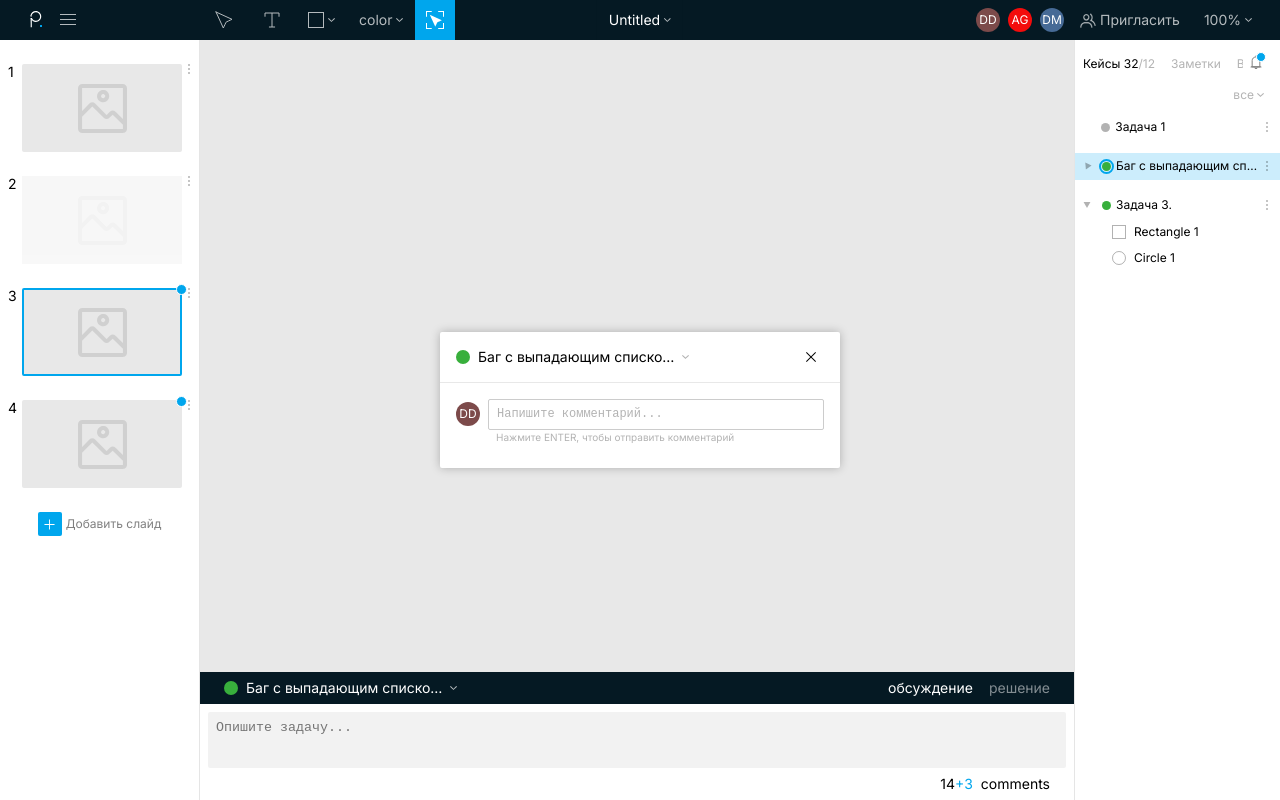
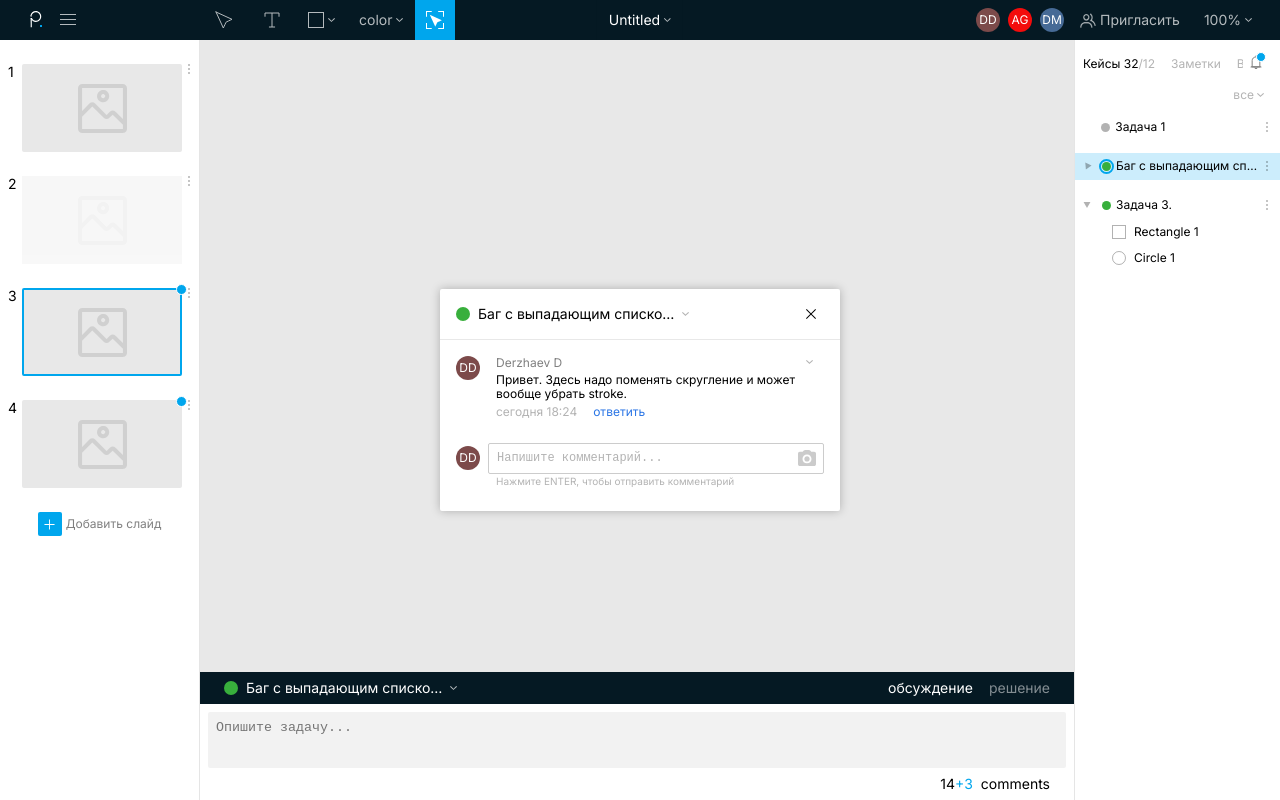
Before and after one commit to intro333/productium_web, a Vue app: page /case-tracker in a window 1280 px wide. Both pictures are taken after a click on the element "comments". Built offline with nearby package versions, Linux system fonts and the light colour scheme; what vue-device-detector would draw is missing.

Commit message:
Case comments.

```diff
--- a/src/assets/scss/common/cases.scss
+++ b/src/assets/scss/common/cases.scss
@@ -56,12 +56,15 @@
 .p-comments {
   max-width: 500px;
   padding: 16px 0 24px 0;
-  &-body {
+  &-list {
     display: flex;
     flex-direction: column;
   }
   &-padding {
     padding: 0 16px;
+  }
+  &-padding-2 {
+    padding: 0 24px 0 16px;
   }
   .pc {
     &-input-area {
@@ -71,7 +74,7 @@
         position: relative;
         display: flex;
       }
-      &-icon {
+      &-user {
         @include w-icon-user();
         margin-right: 8px;
         margin-top: 3px;
@@ -80,15 +83,30 @@
         box-sizing: border-box;
         border-radius: 2px;
         border: 1px solid rgb(0, 0, 0, .2);
-        padding: 7px 8px;
+        padding: 7px 30px 7px 8px;
         font-size: 12px;
-        width: calc(100% - 32px);
+        width: 100%;
         &-empty {
           height: 31px;
           &::placeholder {
             color: rgb(0, 0, 0, .3);
           }
         }
+        &-box {
+          position: relative;
+          width: calc(100% - 32px);
+          height: 31px;
+          &-edited {
+            height: 74px;
+          }
+        }
+      }
+      &-add-img {
+        position: absolute;
+        width: 18px;
+        height: 16px;
+        bottom: 8px;
+        right: 8px;
       }
       &-right {
         display: flex;
@@ -102,5 +120,55 @@
         margin-left: 40px;
       }
     }
+    &-comment-item {
+      position: relative;
+      display: flex;
+      margin-bottom: 24px;
+      &-user {
+        @include w-icon-user();
+        margin-right: 16px;
+      }
+      &-body {
+        display: flex;
+        flex-direction: column;
+        width: 320px;
+        &-name {
+          font-size: 12px;
+          color: rgb(0, 0, 0, .5);
+        }
+        &-message {
+          font-size: 12px;
+          margin-top: 4px;
+        }
+        &-bottom {
+          margin-top: 4px;
+          font-size: 12px;
+        }
+        &-date {
+          color: rgb(0, 0, 0, .3);
+          margin-right: 16px;
+        }
+        &-reply {
+          color: $color-link;
+          &:hover {
+            cursor: pointer;
+          }
+        }
+        &-img {
+          width: 7px;
+          height: 4px;
+          &-box {
+            position: absolute;
+            right: 0;
+            top: 0;
+            display: flex;
+            justify-content: center;
+            align-items: center;
+            width: 13px;
+            height: 13px;
+          }
+        }
+      }
+    }
   }
 }
--- a/src/components/includes/comment/CommentInputArea.vue
+++ b/src/components/includes/comment/CommentInputArea.vue
@@ -1,14 +1,20 @@
 <template>
   <div class="pc-input-area p-comments-padding">
     <div class="pc-input-area-left">
-      <div class="pc-input-area-icon"
+      <div class="pc-input-area-user"
            :style="{'background-color': currentUserInfo.color}"
       >{{currentUserInfo.shortUserName}}</div>
-      <textarea v-model="text"
-                rows="4"
-                class="pc-input-area-text p-textarea-custom scroll-textarea"
-                :class="{'pc-input-area-text-empty': textIsEmpty()}"
-                placeholder="Напишите комментарий..."></textarea>
+      <div class="pc-input-area-text-box"
+           :class="{'pc-input-area-text-box-edited': !textIsEmpty()}">
+        <textarea v-model="text"
+                  rows="4"
+                  class="pc-input-area-text p-textarea-custom scroll-textarea"
+                  :class="{'pc-input-area-text-empty': textIsEmpty()}"
+                  placeholder="Напишите комментарий..."></textarea>
+        <img src="@/assets/img/common/media/addImageIcon.svg"
+             class="pc-input-area-add-img"
+             alt="">
+      </div>
     </div>
     <div class="pc-input-area-right">
       <span class="pc-input-area-descr">Нажмите ENTER, чтобы отправить комментарий</span>
--- /dev/null
+++ b/src/components/includes/comment/CommentItem.vue
@@ -0,0 +1,27 @@
+<template>
+  <div class="pc-comment-item">
+    <div class="pc-comment-item-user"
+         :style="{'background-color': comment.user.color}"
+    >{{comment.user.shortUserName}}</div>
+    <div class="pc-comment-item-body">
+      <span class="pc-comment-item-body-name">{{comment.user.userName}}</span>
+      <span class="pc-comment-item-body-message">{{comment.message}}</span>
+      <div class="pc-comment-item-body-bottom">
+        <span class="pc-comment-item-body-date">сегодня 18:24</span>
+        <span class="pc-comment-item-body-reply">ответить</span>
+      </div>
+    </div>
+    <div class="pc-comment-item-body-img-box">
+      <img src="@/assets/img/common/selectArrowGrey.svg"
+           class="pc-comment-item-body-img"
+           alt="">
+    </div>
+  </div>
+</template>
+
+<script>
+export default {
+  name: "CommentItem",
+  props: ['comment'],
+}
+</script>
--- a/src/components/modals/central/CommentsModal.vue
+++ b/src/components/modals/central/CommentsModal.vue
@@ -1,7 +1,9 @@
 <template>
   <div class="p-comments scroll-y-container">
-    <div class="p-comments-body">
-
+    <div class="p-comments-list p-comments-padding-2">
+      <CommentItem v-for="(_item, i) in cm.body.comments"
+                   :comment="_item"
+                   :key="i" />
     </div>
     <CommentInputArea :currentUserInfo="body.currentUserInfo" />
   </div>
@@ -9,12 +11,14 @@
 
 <script>
 import CommentInputArea from "@/components/includes/comment/CommentInputArea";
+import CommentItem from "@/components/includes/comment/CommentItem";
 
 export default {
   name: "CommentsModal",
   props: ['contextMenu'],
   components: {
-    CommentInputArea
+    CommentInputArea,
+    CommentItem
   },
   computed: {
     cm() {
--- a/src/components/view-tracker/CaseDiscusBlock.vue
+++ b/src/components/view-tracker/CaseDiscusBlock.vue
@@ -100,7 +100,16 @@ export default {
                       shortUserName: 'DD',
                       color: '#7c4a4a',
                     },
-                    comments: []
+                    comments: [
+                      {
+                        message: 'Привет. Здесь надо поменять скругление и может вообще убрать stroke.',
+                        user: {
+                          userName: 'Derzhaev D',
+                          shortUserName: 'DD',
+                          color: '#7c4a4a',
+                        }
+                      }
+                    ]
                   })
       );
     }
```
